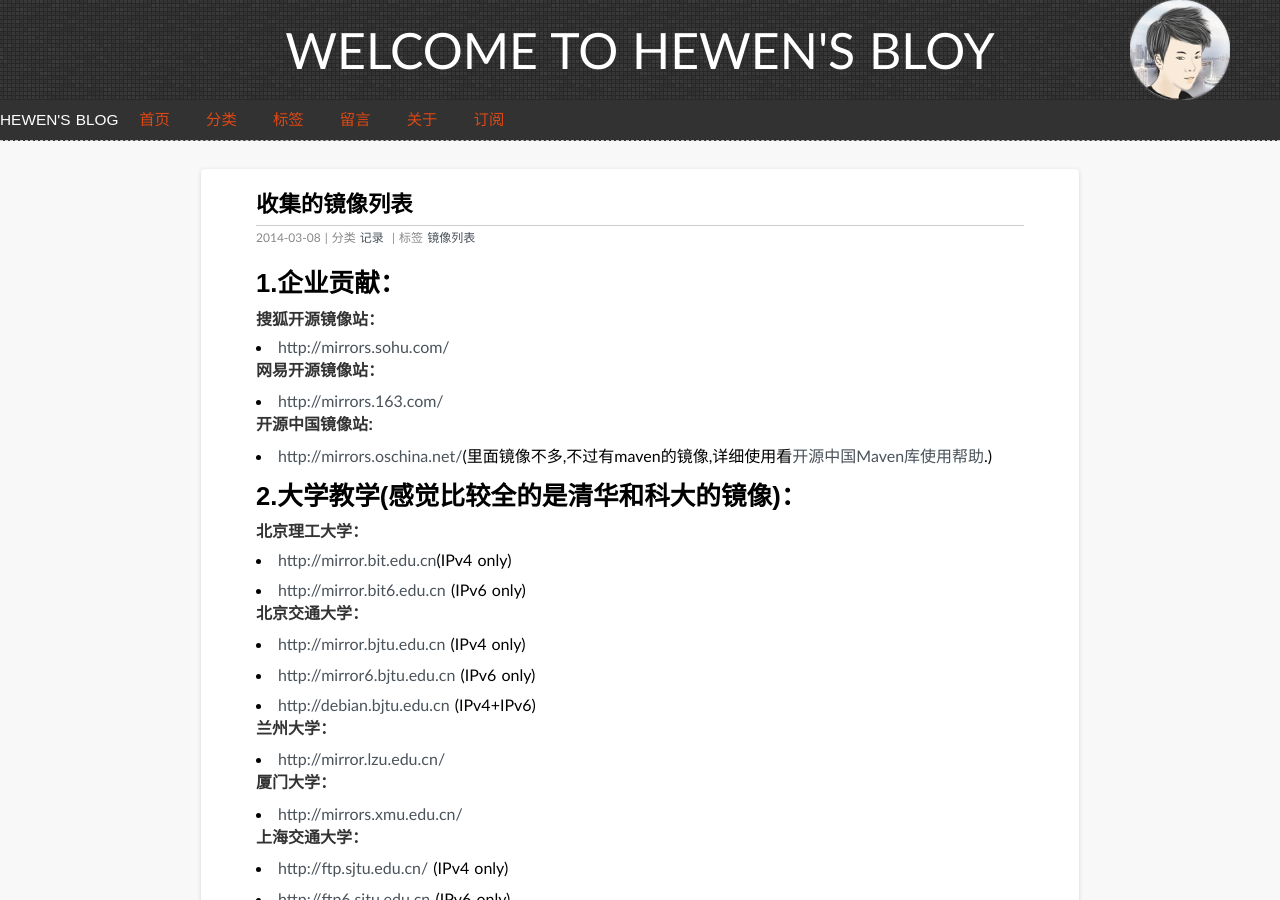
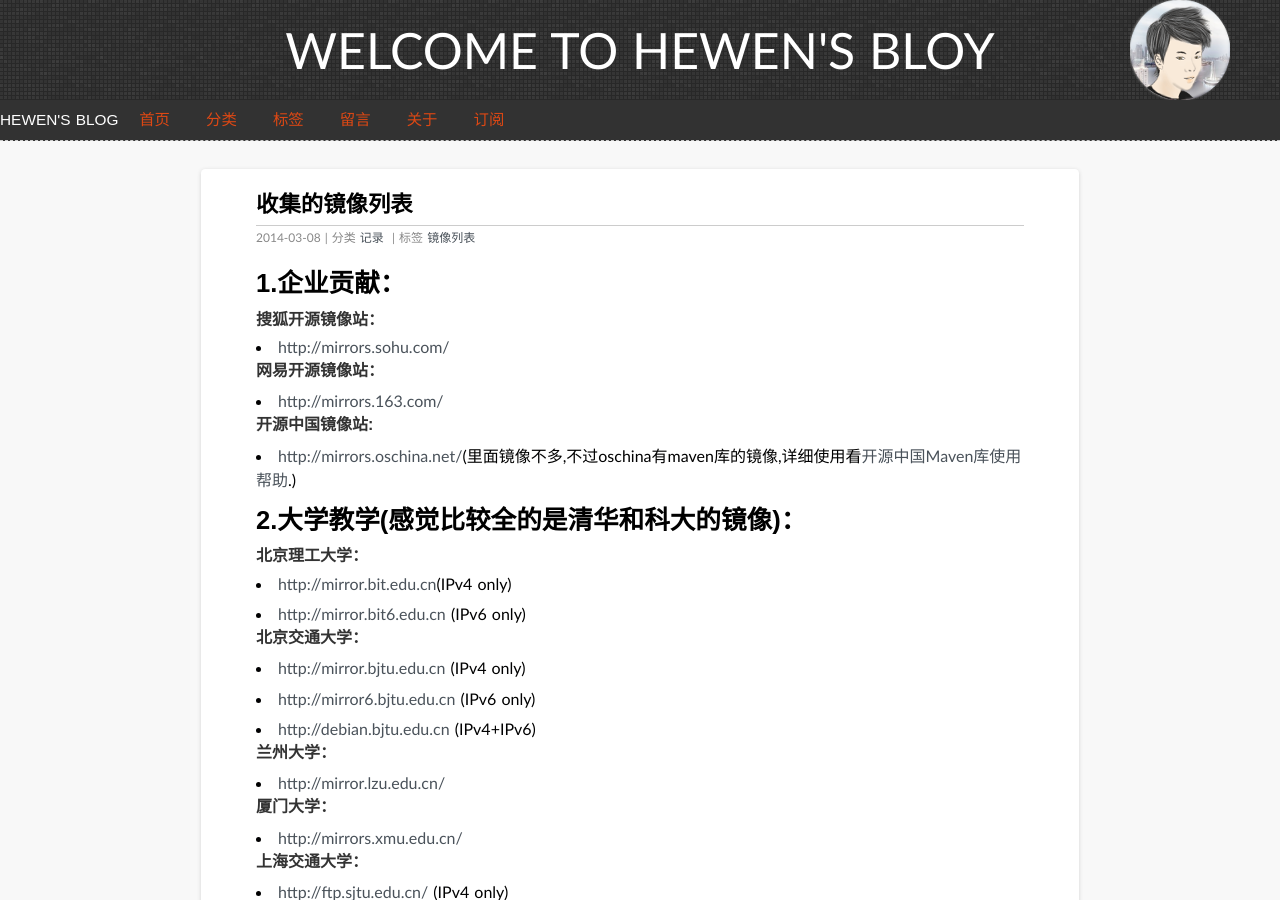
Before and after one commit to hewen/hewen.github.io, a Jekyll site: the page built from _posts/2014-03-08-mirros.md, in a window 1280 px wide and 900 px high. Built offline with Jekyll 4.4.1, drawn with Linux system fonts in a browser that asks for light colours; some web fonts are replaced; Markdown is read by kramdown in place of the engine named in the settings; comment, search, counter and statistics services are not loaded; some of the changed lines change nothing that is shown.

Commit message:
post mirrors modify

```diff
--- a/_posts/2014-03-08-mirros.md
+++ b/_posts/2014-03-08-mirros.md
@@ -13,7 +13,7 @@
 ####网易开源镜像站：
 * [http://mirrors.163.com/](http://mirrors.163.com/)
 ####开源中国镜像站:
-* [http://mirrors.oschina.net/](http://mirrors.oschina.net/)(里面镜像不多,不过有maven的镜像,详细使用看[开源中国Maven库使用帮助](http://maven.oschina.net/help.html).)
+* [http://mirrors.oschina.net/](http://mirrors.oschina.net/)(里面镜像不多,不过oschina有maven库的镜像,详细使用看[开源中国Maven库使用帮助](http://maven.oschina.net/help.html).)
 
 2.大学教学(感觉比较全的是清华和科大的镜像)：
 ===============
```
